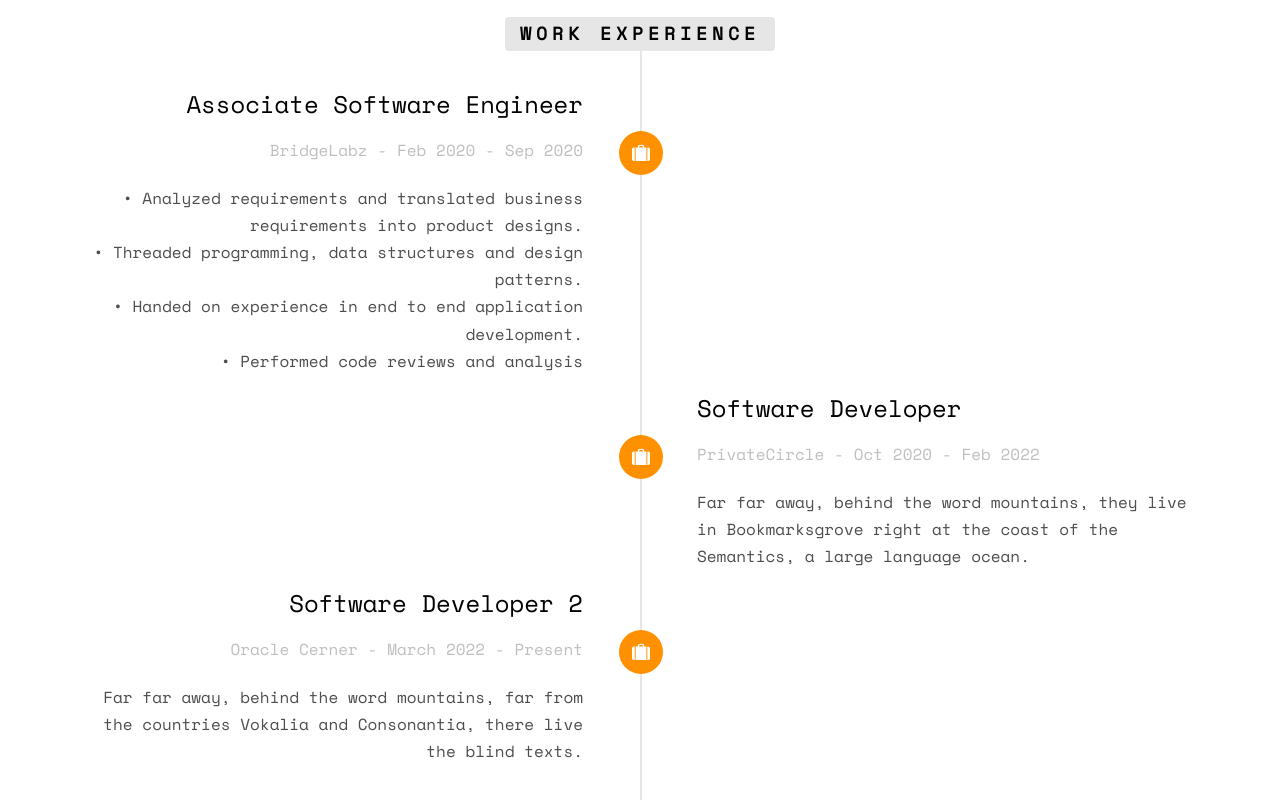
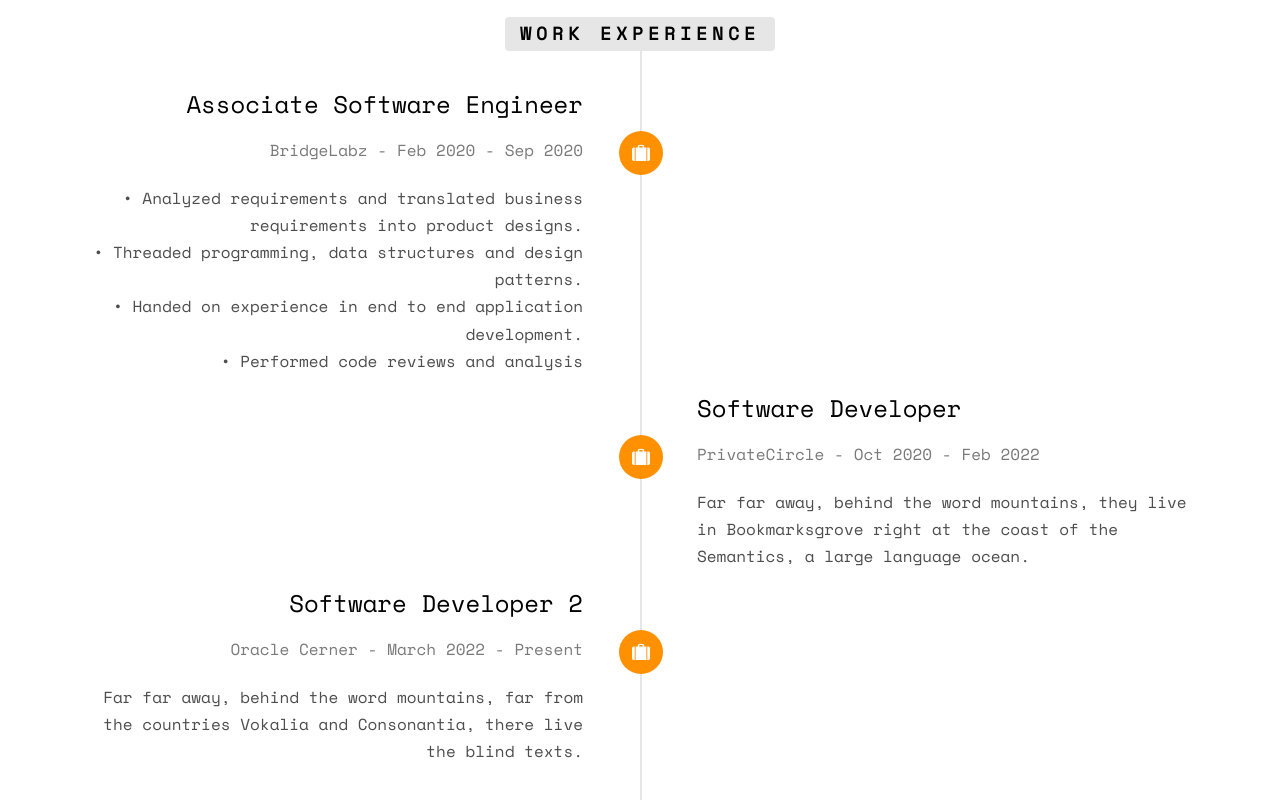
Before and after one commit to sachinlokesh11/portfolio, a plain HTML site: page index.html in a window 1280 px wide. Shown: the part 1940-2740 px from the top of the page. Drawn offline with nearby package versions, Linux system fonts and the light colour scheme; some packages are replaced by stand-ins of ours; no server answers; files whose address does not match are found by name.

Commit message:
changed font color

```diff
--- a/css/style.css
+++ b/css/style.css
@@ -589,7 +589,7 @@ h1, h2, h3, h4, h5, h6, figure {
   margin-bottom: 20px;
   font-size: 16px;
   font-weight: normal;
-  color: #bfbfbf;
+  color: #7A7A7A;
 }
 
 .timeline-body > p,
```
